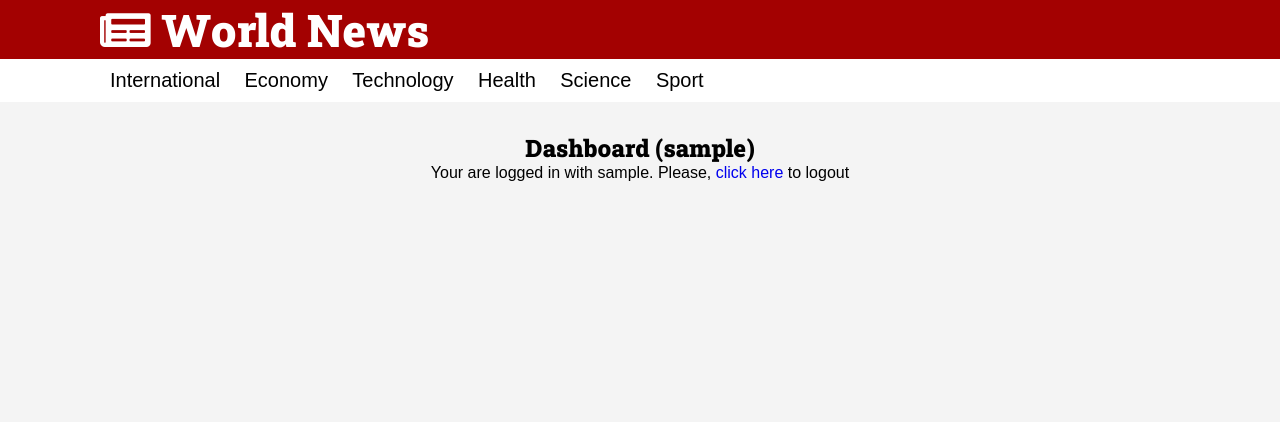
After one commit to Vieira2v/ProjectNews, a Django app: page /authors/dashboard/ in a window 1280 px wide. The commit adds this page. Shown: the top 422 px of the page. Run offline with Django 5.2, Linux system fonts and the light colour scheme; the visitor is signed in with stand-in values (Sample User, id 1).

Commit message:
Creating dashboard.

```diff
--- /dev/null
+++ b/authors/templates/authors/pages/dashboard.html
@@ -0,0 +1,14 @@
+{% extends "global/base.html" %}
+
+{% block title %}Dashboard ({{ user }}) | {% endblock title %}
+
+{% block content %}
+<div class="center">
+    <h2>Dashboard ({{ user }})</h2>
+</div>
+<div class="center">
+    {% include "authors/partials/login_message.html" %}
+</div>
+
+{% include "global/partials/messages.html" %}
+{% endblock content %}
--- /dev/null
+++ b/authors/templates/authors/partials/login_message.html
@@ -0,0 +1,8 @@
+{% if request.user.is_authenticated %}
+    <p>
+        Your are logged in with
+        {{  request.user.username }}.
+        Please,
+        <a href="{% url "authors:logout" %}" method="POST">click here</a> to logout
+    </p>
+{% endif %}
--- a/authors/urls.py
+++ b/authors/urls.py
@@ -10,4 +10,5 @@ urlpatterns = [
     path('login/', views.login_view, name='login'),
     path('login/create/', views.login_create, name='login_create'),
     path('logout/', views.logout_view, name='logout'),
+    path('dashboard/', views.dashboard, name='dashboard'),
 ]
--- a/authors/views.py
+++ b/authors/views.py
@@ -52,7 +52,6 @@ def login_create(request):
         raise Http404()
 
     form = LoginForm(request.POST)
-    login_url = reverse('authors:login')
 
     if form.is_valid():
         authenticated_user = authenticate(
@@ -68,7 +67,7 @@ def login_create(request):
     else:
         messages.error(request, 'Invalid username or password.')
 
-    return redirect(login_url)
+    return redirect(reverse('authors:dashboard'))
 
 
 @login_required(login_url='authors:login', redirect_field_name='next')
@@ -76,3 +75,8 @@ def logout_view(request):
     logout(request)
     messages.success(request, 'Logout realized with success!')
     return redirect('authors:login')
+
+
+@login_required(login_url='authors:login', redirect_field_name='next')
+def dashboard(request):
+    return render(request, 'authors/pages/dashboard.html')
```
Also changed, not shown: authors/templates/authors/pages/login.html (+1 -9 lines).
